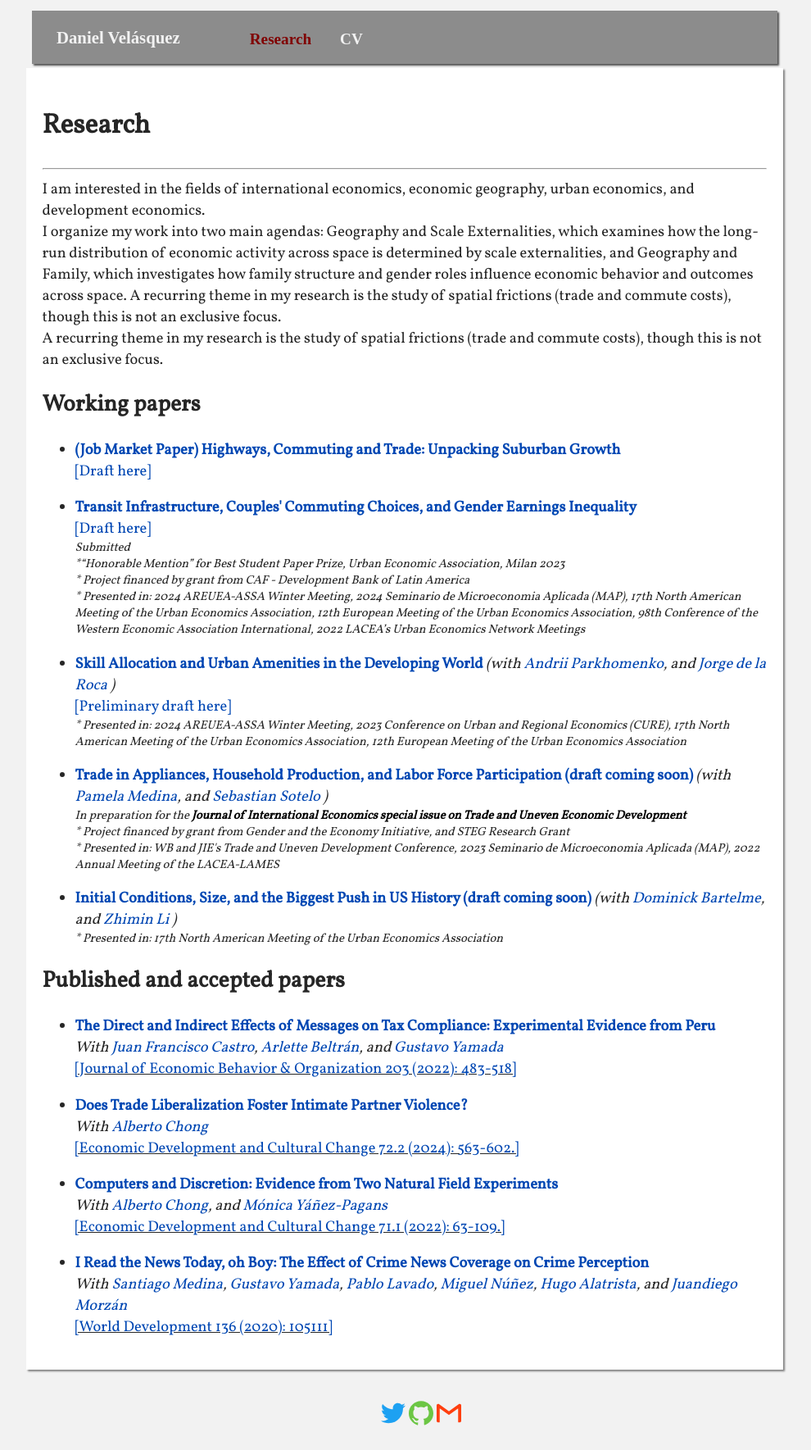
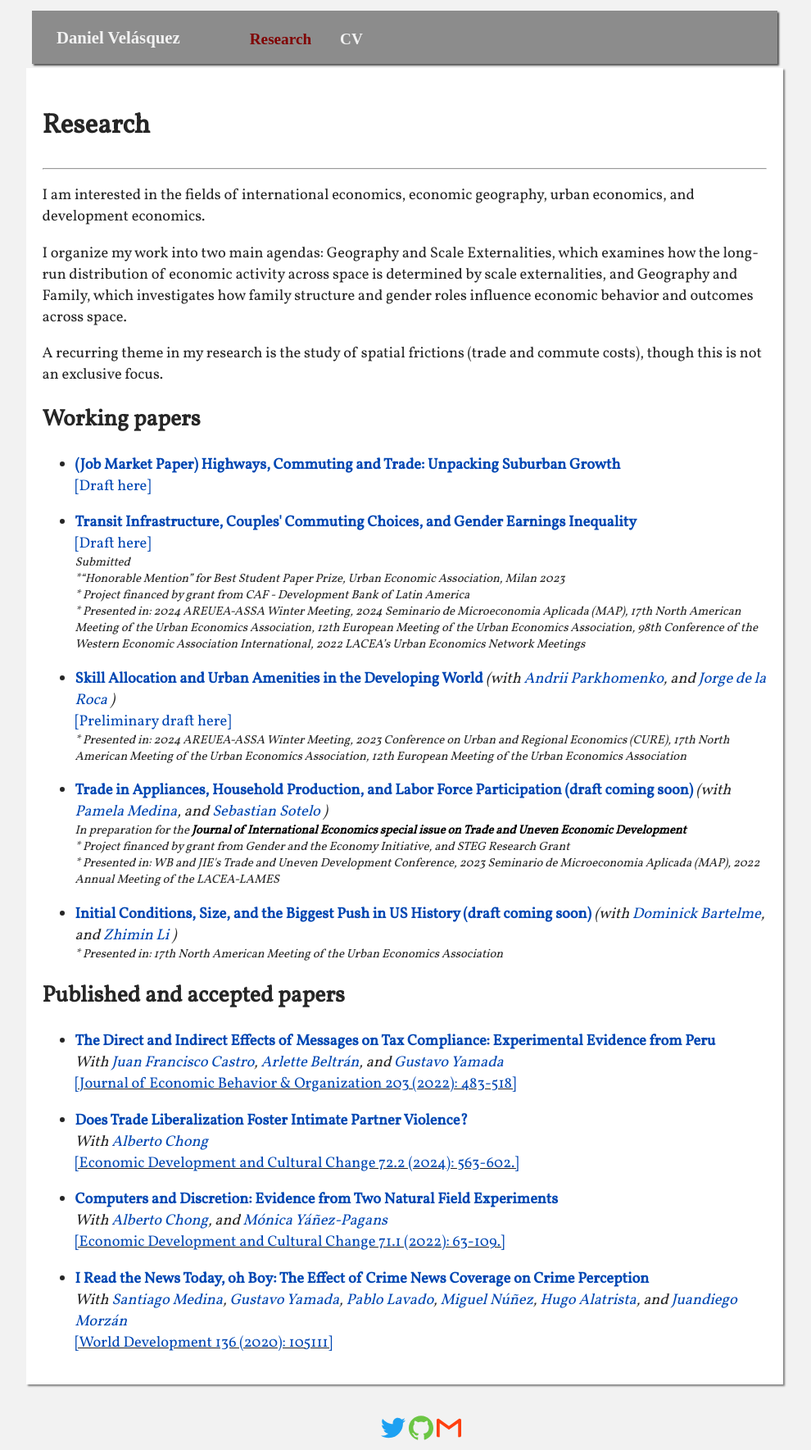
Before and after one commit to dvelasquezc/dvelasquezc.github.io, a Jekyll site: the page built from _pages/research.md, in a window 1280 px wide. Shown: the whole page at 82% size, without its empty margins (146-1136 px from the left). Built offline with Jekyll 4.4.1, drawn with Linux system fonts in a browser that asks for light colours; some web fonts are replaced.

Commit message:
update research page

```diff
--- a/_pages/research.md
+++ b/_pages/research.md
@@ -8,16 +8,16 @@ show: "yes"
 #corregir linea 62-64 donde puse manualmente el link al paper de trade violence
 ---
 <div>
-	I am interested in the fields of international economics, economic geography, urban economics, and development economics.
+	<p>I am interested in the fields of international economics, economic geography, urban economics, and development economics. </p>
 </div>
 
 <div>
-	I organize my work into two main agendas: Geography and Scale Externalities, which examines how the long-run distribution of economic activity across space is determined by scale externalities, and Geography and Family, which investigates how family structure and gender roles influence economic behavior and outcomes across space. A recurring theme in my research is the study of spatial frictions (trade and commute costs), though this is not an exclusive focus.
+	<p>I organize my work into two main agendas: Geography and Scale Externalities, which examines how the long-run distribution of economic activity across space is determined by scale externalities, and Geography and Family, which investigates how family structure and gender roles influence economic behavior and outcomes across space. </p>
 </div>
 
 
 <div>
-	A recurring theme in my research is the study of spatial frictions (trade and commute costs), though this is not an exclusive focus.
+	<p>A recurring theme in my research is the study of spatial frictions (trade and commute costs), though this is not an exclusive focus. </p>
 </div>
 
 
```
Also changed, not shown: index.md (+1 -2 lines).
